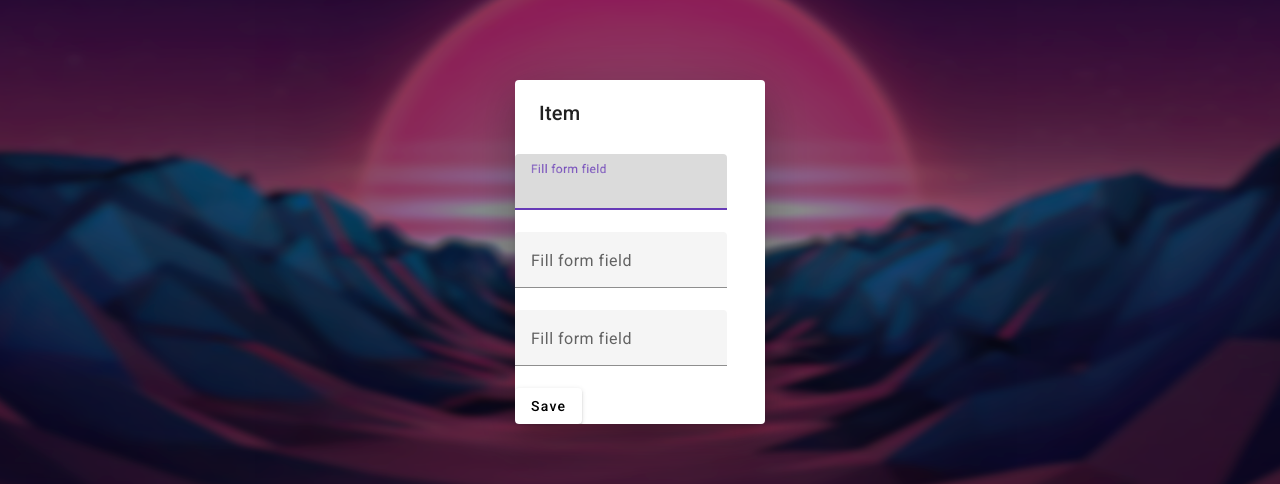
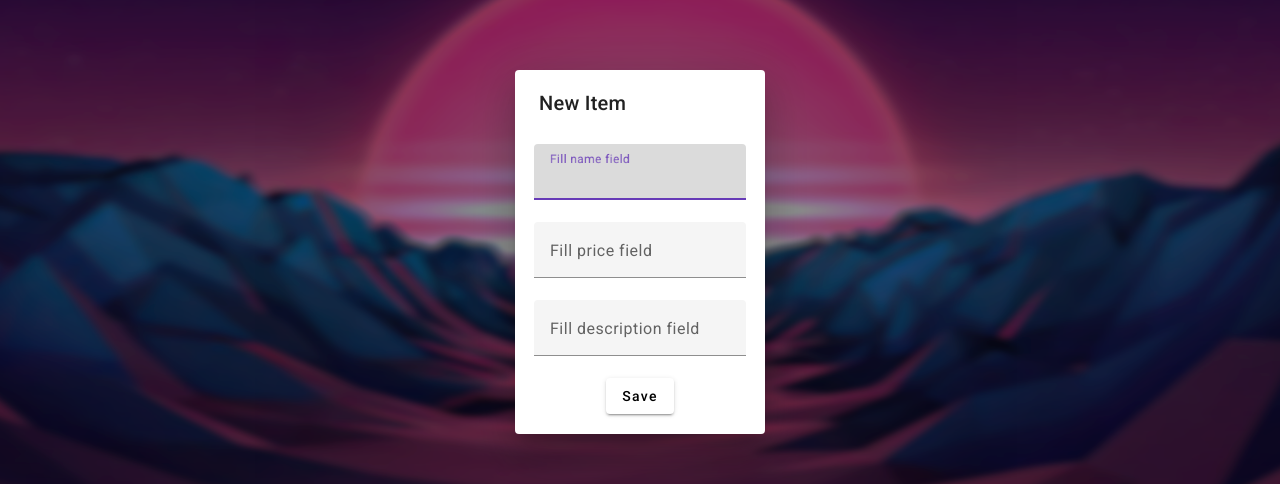
Before and after one commit to andrei-eduard-s/AngularSite, an Angular app: page /inventory in a window 1280 px wide. Both pictures are taken after a click on the button "Add item". Shown: the part 148-632 px from the top of the page. Built offline with nearby package versions, Linux system fonts and the light colour scheme; no server answers.

Commit message:
Small update on form design

```diff
--- a/src/app/pages/inventory/form/form.component.html
+++ b/src/app/pages/inventory/form/form.component.html
@@ -1,17 +1,17 @@
-<h1 mat-dialog-title>Item</h1>
+<h1 mat-dialog-title>New Item</h1>
 <div class="form" [formGroup]="form">
     <mat-form-field appearance = "fill">
-        <mat-label>Fill form field</mat-label>
+        <mat-label>Fill name field</mat-label>
         <input matInput type="text" formControlName="name" placeholder="name">
     </mat-form-field>
 
     <mat-form-field appearance = "fill">
-        <mat-label>Fill form field</mat-label>
+        <mat-label>Fill price field</mat-label>
         <input matInput type="text" formControlName="number" placeholder="number">
     </mat-form-field>
 
     <mat-form-field appearance = "fill">
-        <mat-label>Fill form field</mat-label>
+        <mat-label>Fill description field</mat-label>
         <input matInput type="text" formControlName="category" placeholder="category">
     </mat-form-field>
     <!---->
--- a/src/app/pages/inventory/form/form.component.scss
+++ b/src/app/pages/inventory/form/form.component.scss
@@ -0,0 +1,13 @@
+.form {
+  overflow: hidden;
+  display: flex;
+  flex-direction: column;
+  align-items: center;
+  justify-content: center;
+  padding-bottom: 20px;
+}
+.h1 {
+  display: flex;
+  align-items: center;
+  justify-content: center;
+}
```
